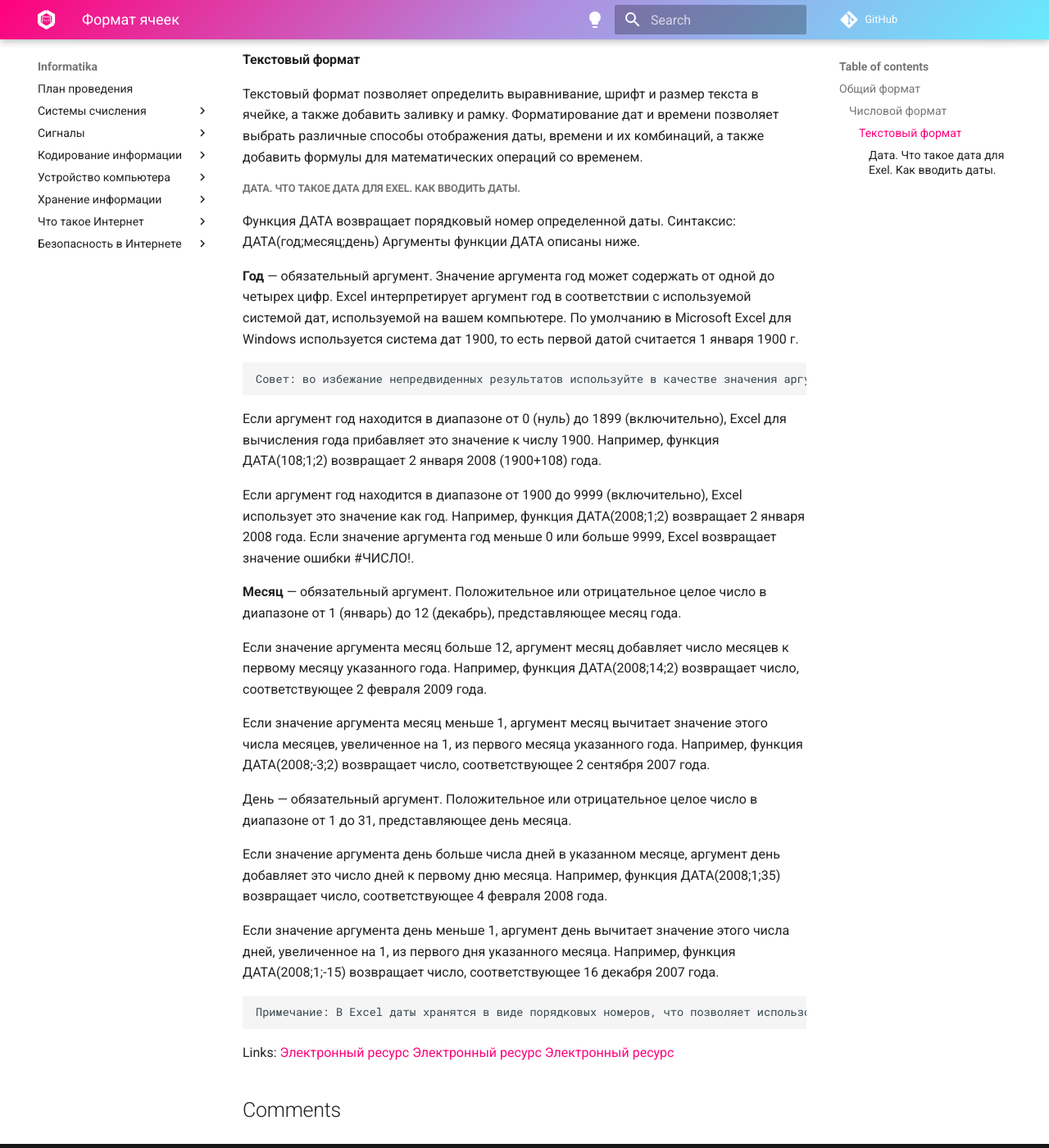
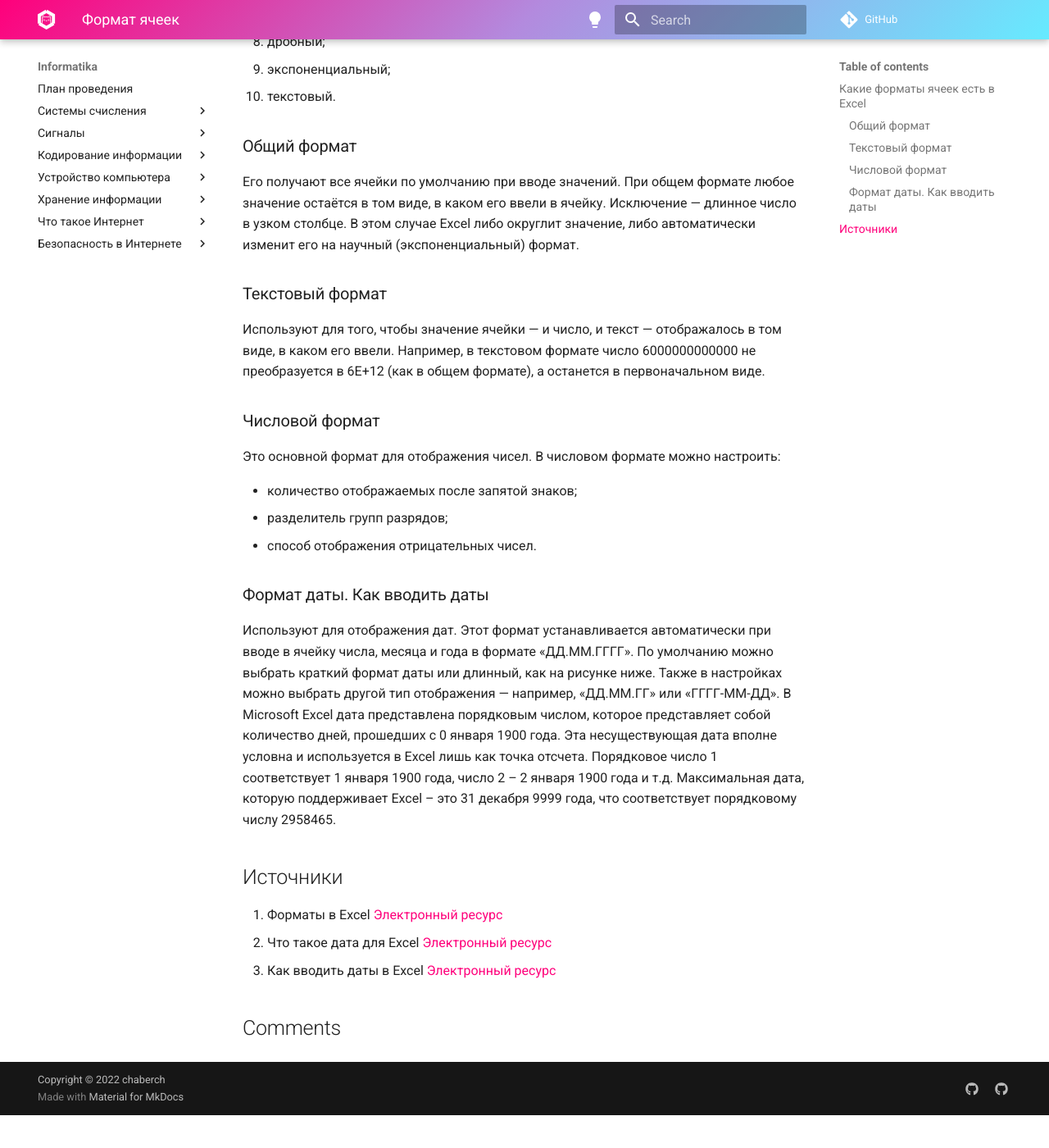
Before and after one commit to chabErch/Informatika, an MkDocs documentation site: the page built from docs/MS Excel/Формат ячеек.md, in a window 1280 px wide and 1400 px high, scrolled down 586 px. Shown: the whole window at 82% size. Built offline with MkDocs 1.6.1 and Material for MkDocs 9.7.7, drawn with Linux system fonts in a browser that asks for light colours; comment, search, counter and statistics services are not loaded; after the commit the page ends 1946 px from its top, so only the background shows below that; some of the changed text lies outside the part shown.

Commit message:
Update Формат ячеек.md

```diff
--- a/docs/MS Excel/Формат ячеек.md
+++ b/docs/MS Excel/Формат ячеек.md
@@ -1,49 +1,65 @@
 # Формат ячеек
 
-Ячейка - часть табличного документа, предназначенная для хранения информации. Под **форматом ячеек** понимается изменение основных свойств ячейки.
+Форматы в Excel отвечают за то, как будут отображаться данные в ячейках.
+Форматирование позволяет из разнородного набора информации — текста,
+чисел — сделать структурированную и читаемую таблицу.
 
-## Общий формат
+## Какие форматы ячеек есть в Excel
 
-При вводе чисел в Excel этот формат используется по умолчанию. В большинстве случаев числа, имеющие формат **Общий**, отображаются так, как вводятся. Однако если ширины ячейки недостаточно для отображения всего числа, числа в формате **Общий** округляются. Для чисел, содержащих более 12 знаков, в формате **Общий** используется научное (экспоненциальное) представление.
+В Excel доступно десять форматов:
+
+1.	 общий;
+2.	 числовой;
+3.	 денежный;
+4.	 финансовый;
+5.	 дата;
+6.	 время;
+7.	 процентный;
+8.	 дробный;
+9.	 экспоненциальный;
+10.	 текстовый.
+
+### Общий формат
+
+Его получают все ячейки по умолчанию при вводе значений. При общем формате
+любое значение остаётся в том виде, в каком его ввели в ячейку.
+Исключение — длинное число в узком столбце. В этом случае Excel либо округлит
+значение, либо автоматически изменит его на научный (экспоненциальный) формат.
+
+### Текстовый формат
+
+Используют для того, чтобы значение ячейки — и число, и текст — отображалось
+в том виде, в каком его ввели. Например, в текстовом формате число
+6000000000000 не преобразуется в 6Е+12 (как в общем формате),
+а останется в первоначальном виде.
 
 ### Числовой формат
 
-С помощью числовых форматов можно изменять внешний вид чисел, в том числе даты и времени, не меняя при этом фактические числа. Числовой формат не влияет на значение в ячейке, которое Excel использует для вычислений. Фактическое значение отображается в строке формул.
+Это основной формат для отображения чисел. В числовом формате можно настроить:
 
-#### Текстовый формат
+- количество отображаемых после запятой знаков;
+- разделитель групп разрядов;
+- способ отображения отрицательных чисел.
 
-Текстовый формат позволяет определить выравнивание, шрифт и размер текста в ячейке, а также добавить заливку и рамку. Форматирование дат и времени позволяет выбрать различные способы отображения даты, времени и их комбинаций, а также добавить формулы для математических операций со временем.
+###  Формат даты. Как вводить даты
 
-##### Дата. Что такое дата для Exel. Как вводить даты.
+Используют для отображения дат. Этот формат устанавливается автоматически
+при вводе в ячейку числа, месяца и года в формате «ДД.ММ.ГГГГ». По умолчанию
+можно выбрать краткий формат даты или длинный, как на рисунке ниже. Также
+в настройках можно выбрать другой тип отображения — например, «ДД.ММ.ГГ» или
+«ГГГГ-ММ-ДД».
+В Microsoft Excel дата представлена порядковым числом, которое представляет
+собой количество дней, прошедших с 0 января 1900 года. Эта несуществующая дата
+вполне условна и используется в Excel лишь как точка отсчета. Порядковое число
+1 соответствует 1 января 1900 года, число 2 – 2 января 1900 года и т.д.
+Максимальная дата, которую поддерживает Excel – это 31 декабря 9999 года,
+что соответствует порядковому числу 2958465.
 
-Функция ДАТА возвращает порядковый номер определенной даты.
-Синтаксис: ДАТА(год;месяц;день)
-Аргументы функции ДАТА описаны ниже.
+## Источники
 
-**Год**    — обязательный аргумент. Значение аргумента год может содержать от одной до четырех цифр. Excel интерпретирует аргумент год в соответствии с используемой системой дат, используемой на вашем компьютере. По умолчанию в Microsoft Excel для Windows используется система дат 1900, то есть первой датой считается 1 января 1900 г.
-
-    Совет: во избежание непредвиденных результатов используйте в качестве значения аргумента год четыре цифры. Например, значение "07" может интерпретироваться как "1907" или "2007". Четырехзначное обозначение года предотвращает возникновение путаницы.
-
-Если аргумент год находится в диапазоне от 0 (нуль) до 1899 (включительно), Excel для вычисления года прибавляет это значение к числу 1900. Например, функция ДАТА(108;1;2) возвращает 2 января 2008 (1900+108) года.
-
-Если аргумент год находится в диапазоне от 1900 до 9999 (включительно), Excel использует это значение как год. Например, функция ДАТА(2008;1;2) возвращает 2 января 2008 года.
-Если значение аргумента год меньше 0 или больше 9999, Excel возвращает значение ошибки #ЧИСЛО!.
-
-**Месяц**    — обязательный аргумент. Положительное или отрицательное целое число в диапазоне от 1 (январь) до 12 (декабрь), представляющее месяц года.
-
-Если значение аргумента месяц больше 12, аргумент месяц добавляет число месяцев к первому месяцу указанного года. Например, функция ДАТА(2008;14;2) возвращает число, соответствующее 2 февраля 2009 года.
-
-Если значение аргумента месяц меньше 1, аргумент месяц вычитает значение этого числа месяцев, увеличенное на 1, из первого месяца указанного года. Например, функция ДАТА(2008;-3;2) возвращает число, соответствующее 2 сентября 2007 года.
-
-День    — обязательный аргумент. Положительное или отрицательное целое число в диапазоне от 1 до 31, представляющее день месяца.
-
-Если значение аргумента день больше числа дней в указанном месяце, аргумент день добавляет это число дней к первому дню месяца. Например, функция ДАТА(2008;1;35) возвращает число, соответствующее 4 февраля 2008 года.
-
-Если значение аргумента день меньше 1, аргумент день вычитает значение этого числа дней, увеличенное на 1, из первого дня указанного месяца. Например, функция ДАТА(2008;1;-15) возвращает число, соответствующее 16 декабря 2007 года.
-
-    Примечание: В Excel даты хранятся в виде порядковых номеров, что позволяет использовать их в вычислениях. Дате 1 января 1900 года соответствует номер 1, а 1 января 2008 года — 39448, так как интервал между этими датами составляет 39 447 дней. Чтобы вывести правильную дату, нужно изменить формат ячейки. Чтобы вставить дату, введите ее (например, 02.02), а затем выберите Главная > раскрывающийся список Числовой формат (на вкладке Число) > Краткий формат даты или Длинный формат даты.
-
-Links:
-[Электронный ресурс](https://support.microsoft.com/ru-ru/office/%D0%BA%D0%BE%D0%B4%D1%8B-%D1%87%D0%B8%D1%81%D0%BB%D0%BE%D0%B2%D1%8B%D1%85-%D1%84%D0%BE%D1%80%D0%BC%D0%B0%D1%82%D0%BE%D0%B2-5026bbd6-04bc-48cd-bf33-80f18b4eae68#:~:text=%D0%A1%20%D0%BF%D0%BE%D0%BC%D0%BE%D1%89%D1%8C%D1%8E%20%D1%87%D0%B8%D1%81%D0%BB%D0%BE%D0%B2%D1%8B%D1%85%20%D1%84%D0%BE%D1%80%D0%BC%D0%B0%D1%82%D0%BE%D0%B2%20%D0%BC%D0%BE%D0%B6%D0%BD%D0%BE,%D0%B7%D0%BD%D0%B0%D1%87%D0%B5%D0%BD%D0%B8%D0%B5%20%D0%BE%D1%82%D0%BE%D0%B1%D1%80%D0%B0%D0%B6%D0%B0%D0%B5%D1%82%D1%81%D1%8F%20%D0%B2%20%D1%81%D1%82%D1%80%D0%BE%D0%BA%D0%B5%20%D1%84%D0%BE%D1%80%D0%BC%D1%83%D0%BB.)
-[Электронный ресурс](https://uchet-jkh.ru/i/cto-takoe-format-yaceiki-v-excel/#:~:text=%D0%A2%D0%B5%D0%BA%D1%81%D1%82%D0%BE%D0%B2%D1%8B%D0%B9%20%D1%84%D0%BE%D1%80%D0%BC%D0%B0%D1%82%20%D0%BF%D0%BE%D0%B7%D0%B2%D0%BE%D0%BB%D1%8F%D0%B5%D1%82%20%D0%BE%D0%BF%D1%80%D0%B5%D0%B4%D0%B5%D0%BB%D0%B8%D1%82%D1%8C%20%D0%B2%D1%8B%D1%80%D0%B0%D0%B2%D0%BD%D0%B8%D0%B2%D0%B0%D0%BD%D0%B8%D0%B5,%D0%B4%D0%BB%D1%8F%20%D0%BC%D0%B0%D1%82%D0%B5%D0%BC%D0%B0%D1%82%D0%B8%D1%87%D0%B5%D1%81%D0%BA%D0%B8%D1%85%20%D0%BE%D0%BF%D0%B5%D1%80%D0%B0%D1%86%D0%B8%D0%B9%20%D1%81%D0%BE%20%D0%B2%D1%80%D0%B5%D0%BC%D0%B5%D0%BD%D0%B5%D0%BC.)
-[Электронный ресурс](https://infojournal.ru/wp-content/uploads/2020/03/mir_info_1-2016.pdf)
+1. Форматы в Excel
+[Электронный ресурс](https://skillbox.ru/media/management/formaty-v-excel-dlya-chego-nuzhny-i-kak-ikh-ispolzovat-instruktsiya-dlya-novichkov/)
+2. Что такое дата для Excel
+[Электронный ресурс](https://office-guru.ru/excel/data-i-vremja-v-excel-osnovnye-ponjatija-89.html#:~:text=В%20Microsoft%20Excel%20дата%20представлена,что%20соответствует%20порядковому%20числу%202958465)
+3. Как вводить даты в Excel
+[Электронный ресурс](https://skillbox.ru/media/management/formaty-v-excel-dlya-chego-nuzhny-i-kak-ikh-ispolzovat-instruktsiya-dlya-novichkov/)
```
